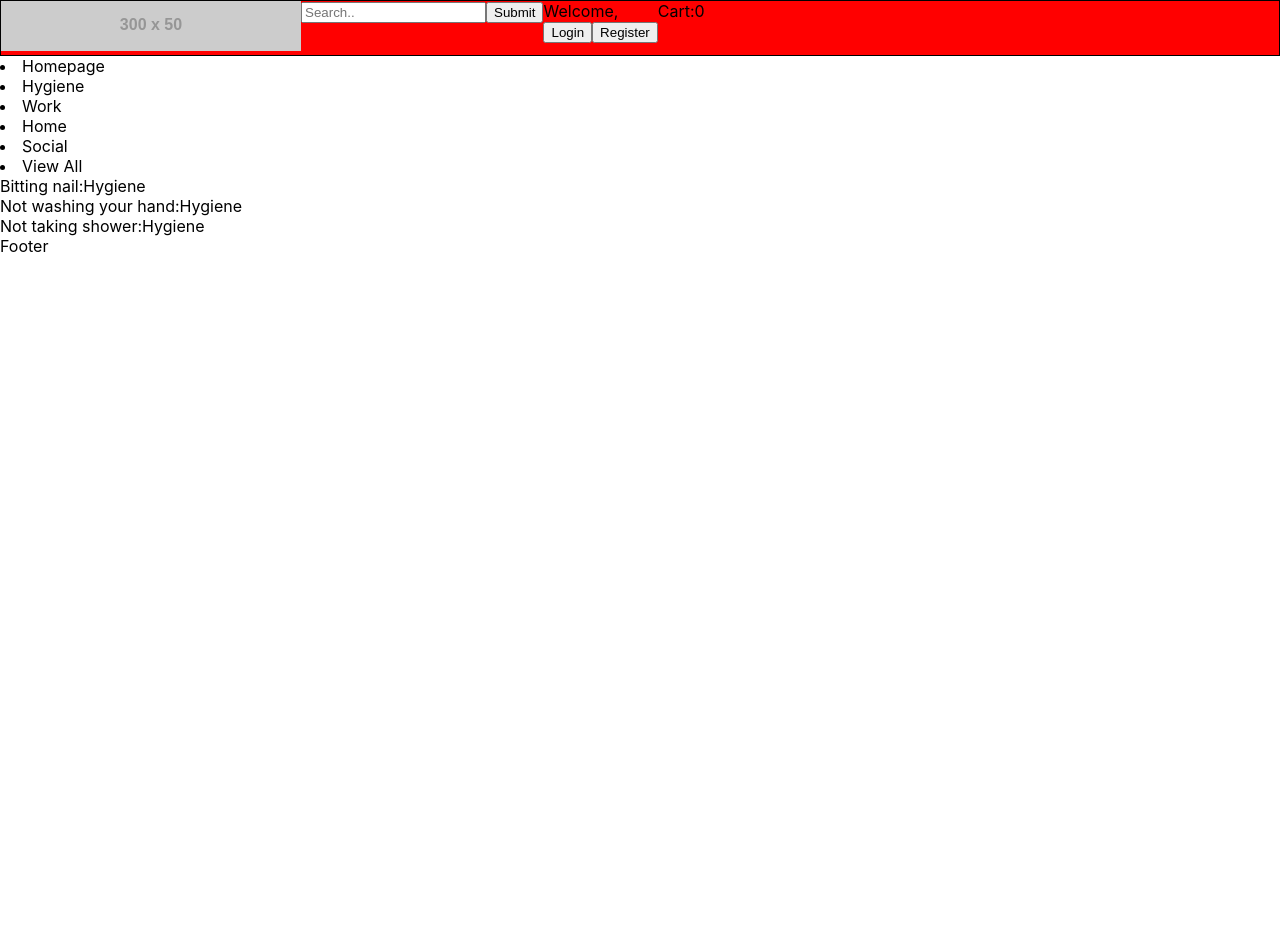
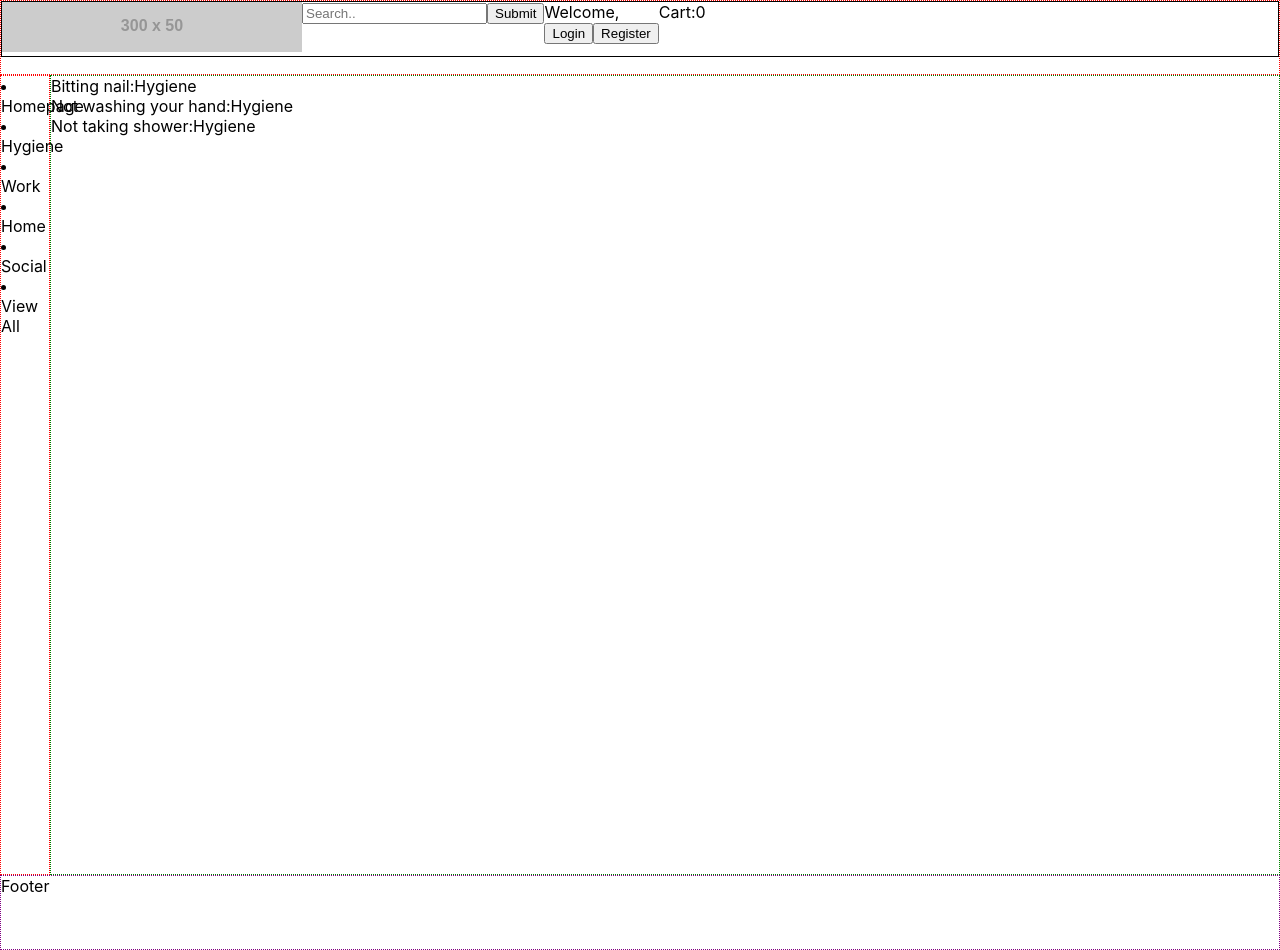
Before and after one commit to jkhirano/consume-more-stuff, a React (Create React App) app: page / in a window 1280 px wide. Before the commit the page ends 800 px from the top, so only its background shows below. Built offline with nearby package versions, Linux system fonts and the light colour scheme.

Commit message:
adds basic flexbox layout for header, nav, main, footer

```diff
--- a/src/App/App.css
+++ b/src/App/App.css
@@ -1,9 +1,33 @@
 .app-container {
-  display: grid;
-  grid-template-rows: (100px 1fr 100px);
-  /* background-color: red; */
+  display: flex;
+  flex-direction: column;
 }
 
 .Header {
-  background-color: red;
+  width: 100%;
+  height: 75px;
+  border: 1px red dotted;
 }
+
+.content-container {
+  display: flex;
+  flex-direction: row;
+  flex-grow: 2;
+  height: 100vh;
+}
+
+.Navigation {
+  width: 50px;
+  border: 1px red dotted;
+}
+
+.HabitList {
+  border: green 1px dotted;
+  flex-grow: 2;
+}
+
+.Footer {
+  width: 100%;
+  height: 75px;
+  border: purple 1px dotted;
+}
--- a/src/App/App.js
+++ b/src/App/App.js
@@ -19,13 +19,15 @@ class App extends Component {
         <div className="Header">
           <Header />
         </div>
-        <div className="Navigation">
-          <NavigationComponent />
+        <div className="content-container">
+          <div className="Navigation">
+            <NavigationComponent />
+          </div>
+          <div className="HabitList">
+            <HabitList habits={this.props.habits} />
+          </div>
         </div>
-        <div className="HabitList">
-          <HabitList habits={this.props.habits} />
-        </div>
-        <div className="footer">Footer</div>
+        <div className="Footer">Footer</div>
       </div>
     );
   }
```
